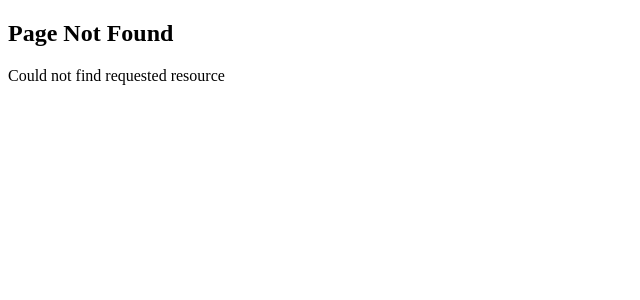
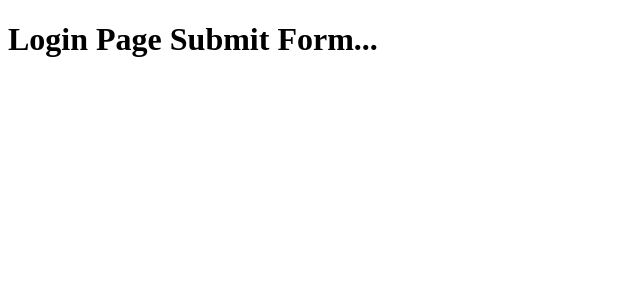
Before and after one commit to lutfurrahman20/NextJS-depth-, a Next.js app: page /login in a window 1280 px wide. Before the commit this address had no page. Shown: the top 300 px of the page, without its empty margins (0-640 px from the left). Built offline with nearby package versions, Linux system fonts and the light colour scheme.

Commit message:
route groups

```diff
--- /dev/null
+++ b/src/app/(auth)/forgot-password/page.tsx
@@ -0,0 +1,3 @@
+export default function ForgotPassword(){
+    return <h1>forgot password</h1>
+}
--- /dev/null
+++ b/src/app/(auth)/login/page.tsx
@@ -0,0 +1,3 @@
+export default function login(){
+    return <h1>Login Page Submit Form...</h1>
+}
--- /dev/null
+++ b/src/app/(auth)/register/page.tsx
@@ -0,0 +1,3 @@
+export default function Register(){
+    return <h1>Register Submit Form...</h1>
+}
--- /dev/null
+++ b/src/app/_lib/page.tsx
@@ -0,0 +1,3 @@
+export default function PrivateRoute() {
+    return <h1>You cannot view this in the browser.</h1>
+}
```
Also changed, not shown: src/app/_lib/format-date.ts (added).
